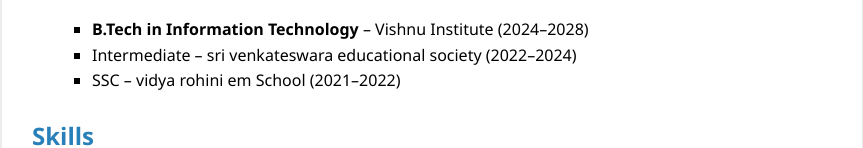
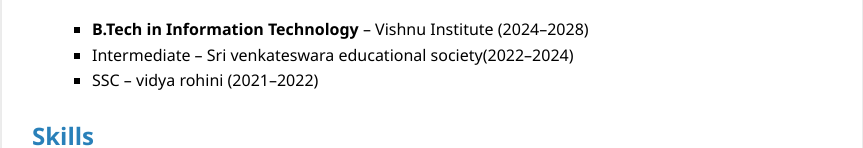
Before and after one commit to 24pa1a1251/resume, a plain HTML site: page index.html in a window 1280 px wide. Shown: the part 376-524 px from the top of the page, without its empty margins (208-1071 px from the left). Drawn offline with Linux system fonts and the light colour scheme.

Commit message:
Add files via upload
Signed-off-by: 24pa1a1251 <24pa1a1251@vishnu.edu.in>

```diff
--- a/index.html
+++ b/index.html
@@ -18,8 +18,8 @@
     <h2>Education</h2>
     <ul>
       <li><strong>B.Tech in Information Technology</strong> – Vishnu Institute (2024–2028)</li>
-      <li>Intermediate – sri venkateswara educational society (2022–2024)</li>
-      <li>SSC – vidya rohini em  School (2021–2022)</li>
+      <li>Intermediate – Sri venkateswara educational society(2022–2024)</li>
+      <li>SSC – vidya rohini (2021–2022)</li>
     </ul>
 
     <h2>Skills</h2>
```
